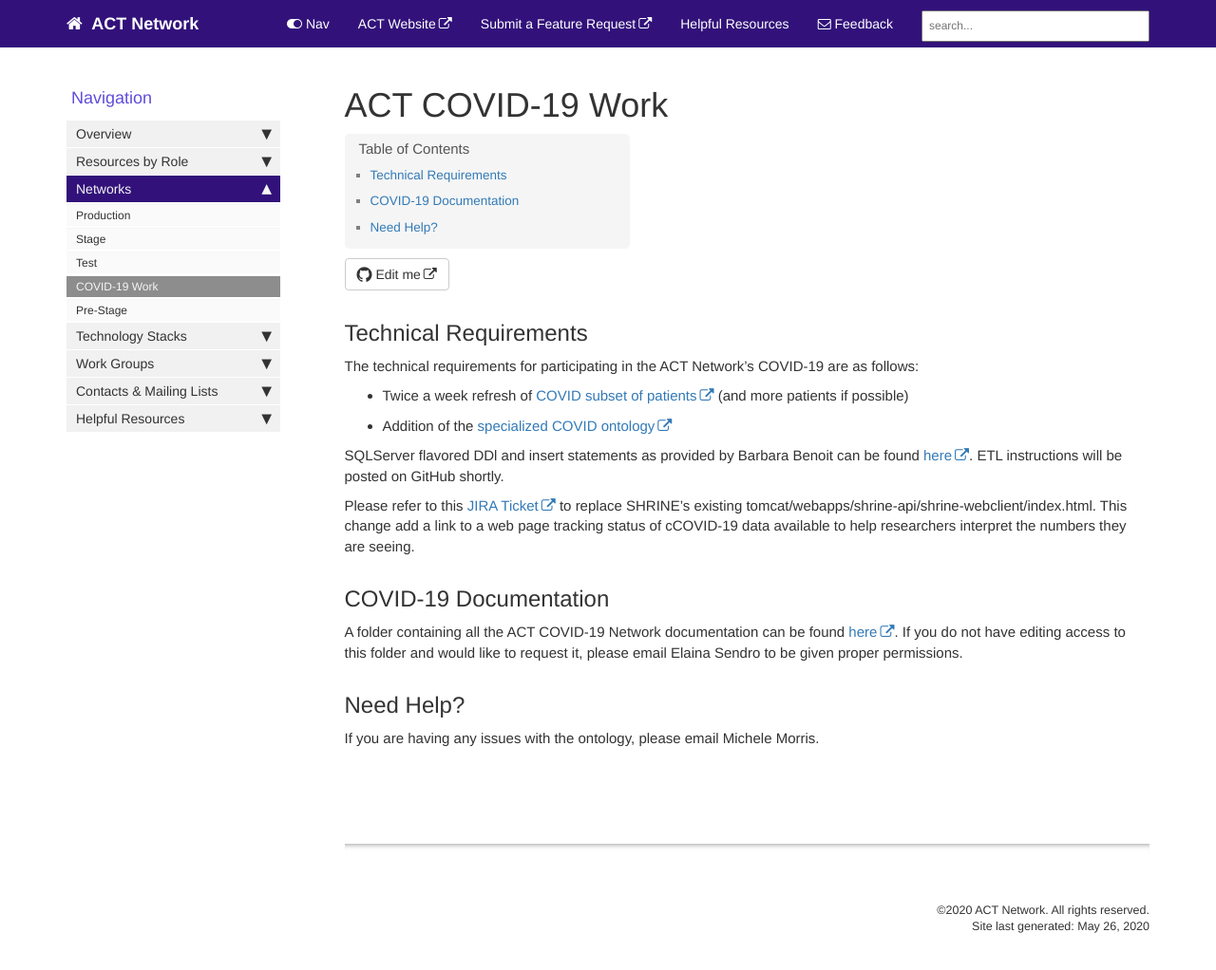
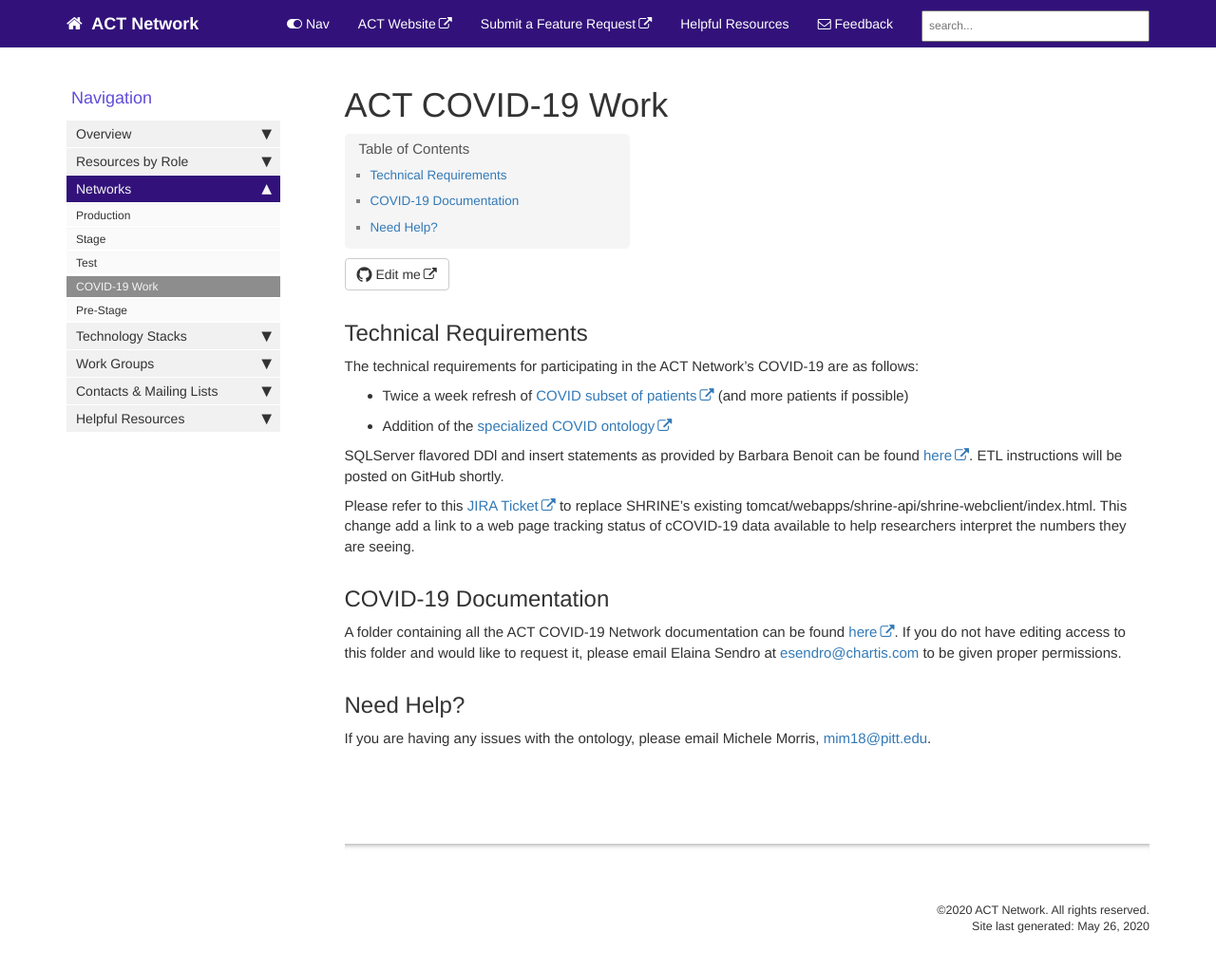
Before and after one commit to dbmi-pitt/ACT-Network, a Jekyll site: the page built from pages/mydoc/covid.md, in a window 1280 px wide and 1046 px high. Shown: the top 1022 px of the window at 95% size. Built offline with Jekyll 4.4.1, drawn with Linux system fonts in a browser that asks for light colours; comment, search, counter and statistics services are not loaded.

Commit message:
Update covid.md

```diff
--- a/pages/mydoc/covid.md
+++ b/pages/mydoc/covid.md
@@ -16,10 +16,10 @@ SQLServer flavored DDl and insert statements as provided by Barbara Benoit can b
 Please refer to this [JIRA Ticket](https://actnetwork.atlassian.net/projects/ACT/issues/ACT-396?filter=addedrecently&orderby=created%20DESC) to replace SHRINE's existing tomcat/webapps/shrine-api/shrine-webclient/index.html. This change add a link to a web page tracking status of cCOVID-19 data available to help researchers interpret the numbers they are seeing.
 
 ## COVID-19 Documentation
-A folder containing all the ACT COVID-19 Network documentation can be found [here](https://drive.google.com/open?id=1TetKe3JFxpPCjN0DvV7xssZEhCV8_Zu4). If you do not have editing access to this folder and would like to request it, please email Elaina Sendro to be given proper permissions.
+A folder containing all the ACT COVID-19 Network documentation can be found [here](https://drive.google.com/open?id=1TetKe3JFxpPCjN0DvV7xssZEhCV8_Zu4). If you do not have editing access to this folder and would like to request it, please email Elaina Sendro at <esendro@chartis.com> to be given proper permissions.
 
 ## Need Help?
-If you are having any issues with the ontology, please email Michele Morris.
+If you are having any issues with the ontology, please email Michele Morris, <mim18@pitt.edu>.
 
 
 {% include links.html %}
```
